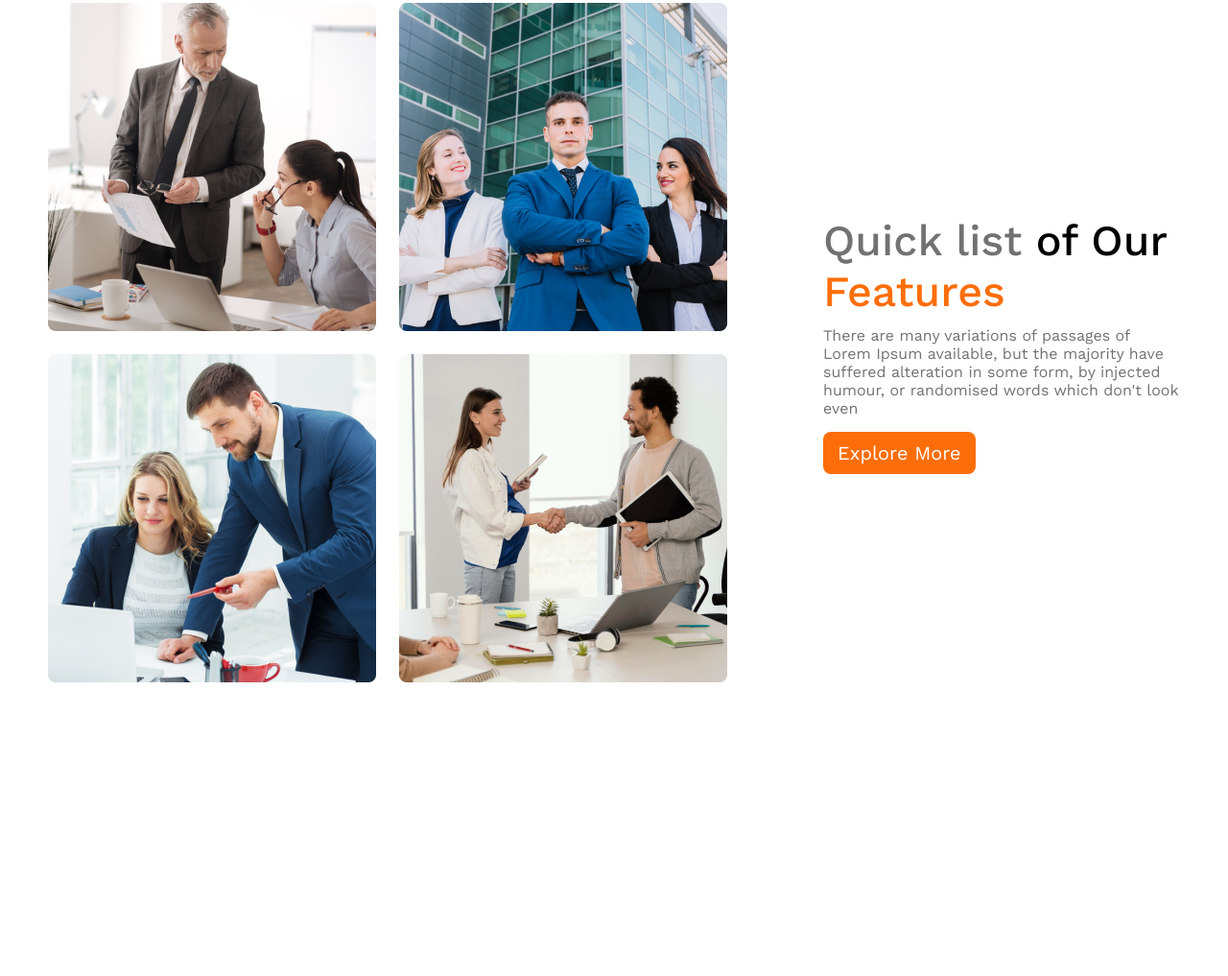
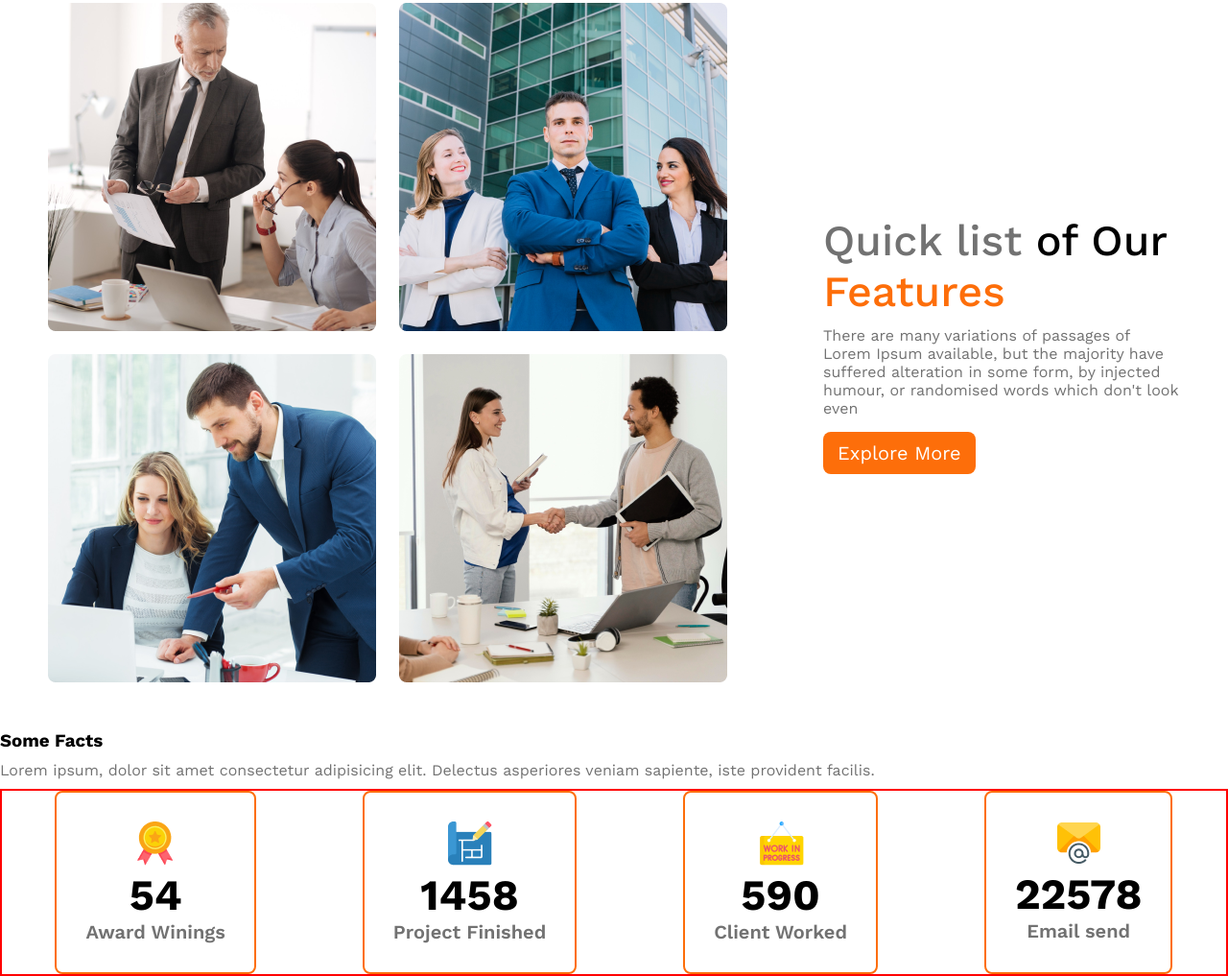
Before and after one commit to johirul101/responsive-G3-Architect-m9, a plain HTML site: page index.html in a window 1280 px wide. Shown: the part 961-1978 px from the top of the page at 96% size. Before the commit the page ends 1722 px from the top, so only its background shows below. Drawn offline with nearby package versions, Linux system fonts and the light colour scheme.

Commit message:
basic html and css for Fact section

```diff
--- a/index.html
+++ b/index.html
@@ -11,7 +11,7 @@
     <!-- header starts here  -->
     <header>
       <nav>
-        <h3 class="nav-title">G3 Architects</h3>
+        <h3 class="section-title">G3 Architects</h3>
         <ul>
           <li><a href="">Home</a></li>
           <li><a href="">About</a></li>
@@ -50,6 +50,42 @@
             </div>
         </section>
         <!-- teams section ends here  -->
+
+        <!-- Features section starts here -->
+        <div class="features">
+
+        </div>
+        <!-- Features section ends here  -->
+        <!-- Facts sections starts here-->
+        <section class="facts">
+            <h3 class="">Some Facts</h3>
+            <p class="text-light-gray">Lorem ipsum, dolor sit amet consectetur adipisicing elit. Delectus asperiores veniam sapiente, iste provident facilis.</p>
+
+            <div class="facts-card-container">
+                <div class="card">
+                    <img src="./images/icons/ribon.png" alt="">
+                    <h2 class="card-stats">54</h2>
+                    <p class="card-title">Award Winings</p>
+                </div>
+                <div class="card">
+                    <img src="./images/icons/projects.png" alt="">
+                    <h2 class="card-stats">1458</h2>
+                    <p class="card-title">Project Finished</p>
+                </div>
+                <div class="card">
+                    <img src="./images/icons/customers.png" alt="">
+                    <h2 class="card-stats">590</h2>
+                    <p class="card-title">Client Worked</p>
+                </div>
+                <div class="card">
+                    <img src="./images/icons/email.png" alt="">
+                    <h2 class="card-stats">22578</h2>
+                    <p class="card-title">Email send</p>
+                </div>
+            </div>
+        </section>
+        <!-- Facts sections ends here-->
+
     </main>
     <footer></footer>
   </body>
--- a/styles/index.css
+++ b/styles/index.css
@@ -7,6 +7,11 @@
     box-sizing: border-box;
 
     font-family: "Work Sans", sans-serif;
+}
+.section-title{
+    font-size: 2rem;
+    font-weight: 700;
+    color: black;
 }
 .text-light-gray{
     margin: 10px 0px;
@@ -33,11 +38,7 @@ nav{
     align-items: center;
 
 }
-.nav-title{
-    font-size: 2rem;
-    font-weight: 700;
-    color: black;
-}
+
 nav > ul {
     display: flex;
     gap: 20px;
@@ -113,9 +114,33 @@ main{
     color: rgb(253,110,10);
 }
 /* main styles up here */
+/* --------------------------------------------------------------------------------------- */
+/* fact section styles down here */
+.facts-card-container{
+    border: 2px solid red;
+    display: flex;
+    justify-content: space-around;
+}
+.facts-card-container .card{
+    border: 2px solid rgb(253,110,10);
+    border-radius: 8px;
+    text-align: center;
+    padding: 30px;
+}
+.facts-card-container .card-stats{
+    font-size: 2.8rem;
+    color: black;
 
+}
+.facts-card-container .card-title{
+    font-weight: 600;
+    font-size: 1.25rem;
+    color: rgb(114,114,114);
+}
+/* fact section styles up here */
 
-/* responsive styles  */
+/* ------------------------------------------------------------------------------------------ */
+/* responsive styles down here */
 @media screen and (max-width:576px) {
     header{
         padding: 20px;
```
